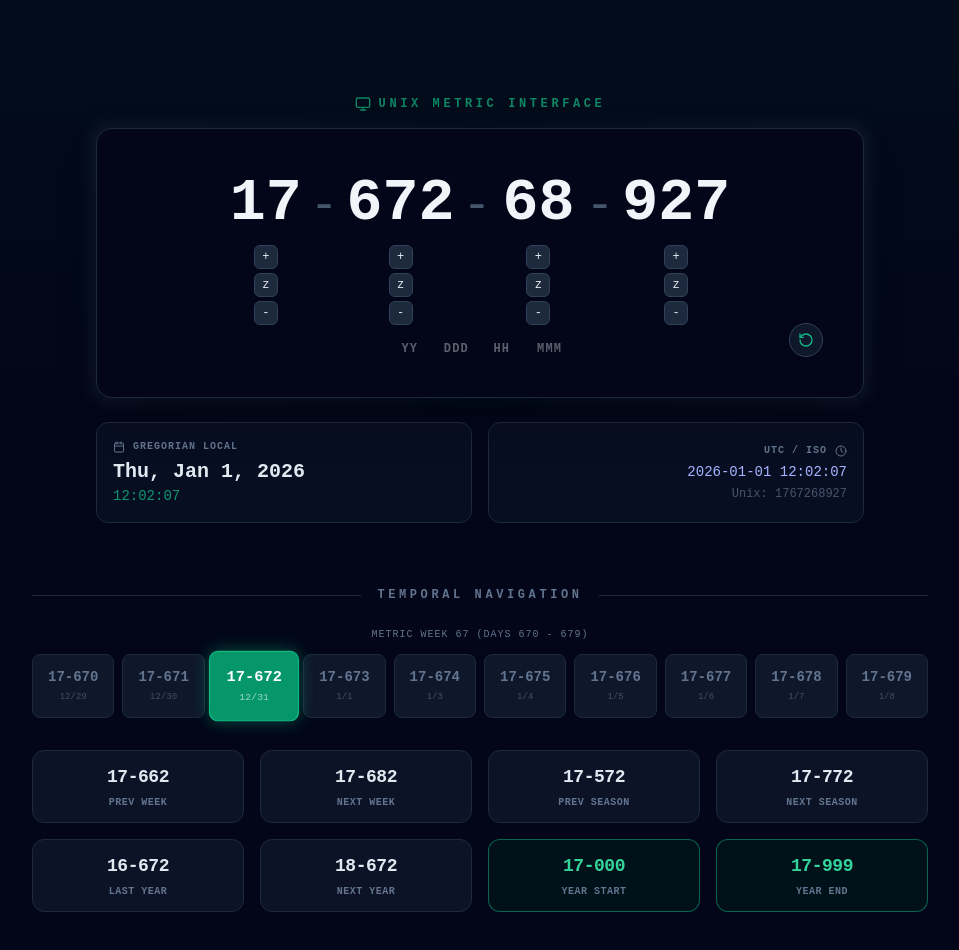
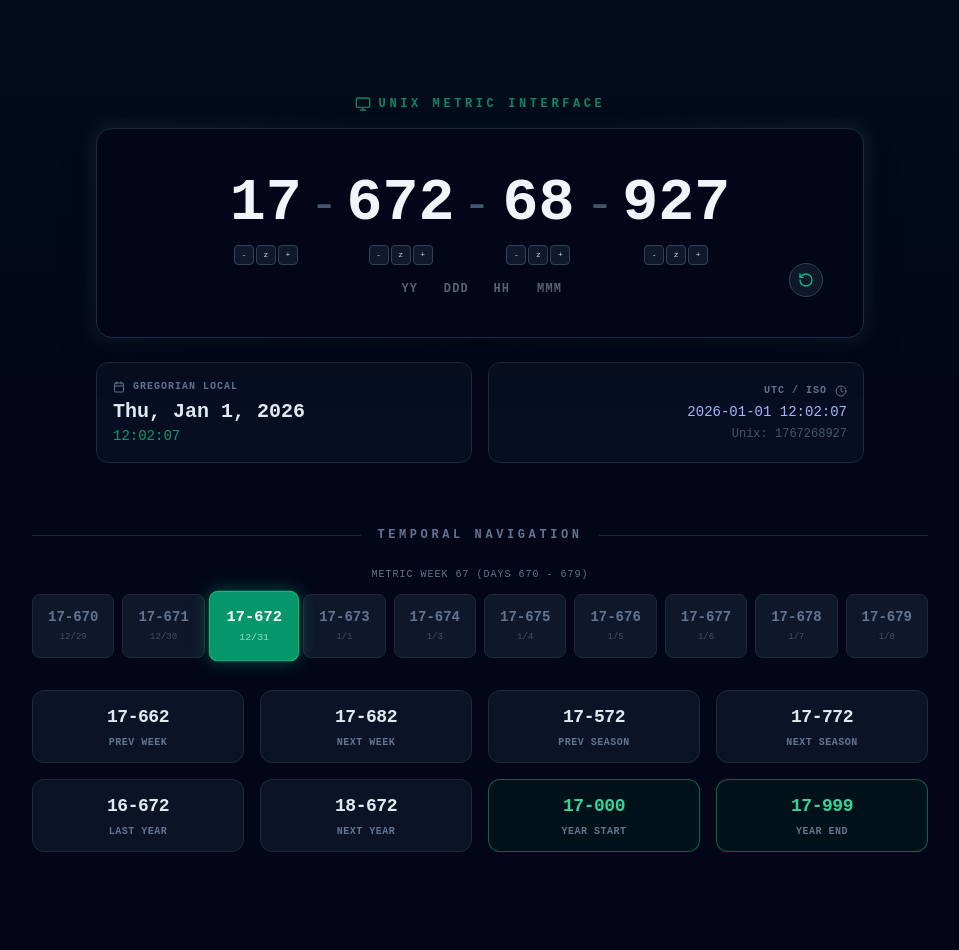
Before and after one commit to HKalbasi/unix-calendar, a React (Vite) app: page / in a window 1280 px wide. Shown: the top 950 px of the page, without its empty margins (160-1119 px from the left). After the commit the page ends 900 px from the top, so only its background shows below. Built offline with nearby package versions, Linux system fonts and the light colour scheme.

Commit message:
Improve css of plus zero minus buttons

```diff
--- a/src/App.tsx
+++ b/src/App.tsx
@@ -151,27 +151,27 @@ const App: React.FC = () => {
     };
 
     return (
-      <div className="flex flex-col items-center gap-1 mt-2">
+      <div className="flex gap-0.5 mt-1">
         <button
-          onClick={increaseValue}
-          className="w-6 h-6 flex items-center justify-center text-xs bg-slate-800 hover:bg-slate-700 border border-slate-700 rounded-md transition-colors"
-          aria-label={`Increase ${field}`}
+          onClick={decreaseValue}
+          className="w-5 h-5 flex items-center justify-center text-[8px] bg-slate-800/50 hover:bg-slate-700/70 border border-slate-700 rounded-sm transition-colors text-slate-300 hover:text-slate-100"
+          aria-label={`Decrease ${field}`}
         >
-          +
+          -
         </button>
         <button
           onClick={zeroValue}
-          className="w-6 h-6 flex items-center justify-center text-xs bg-slate-800 hover:bg-slate-700 border border-slate-700 rounded-md transition-colors"
+          className="w-5 h-5 flex items-center justify-center text-[8px] bg-slate-800/50 hover:bg-slate-700/70 border border-slate-700 rounded-sm transition-colors text-slate-300 hover:text-slate-100"
           aria-label={`Zero ${field}`}
         >
           z
         </button>
         <button
-          onClick={decreaseValue}
-          className="w-6 h-6 flex items-center justify-center text-xs bg-slate-800 hover:bg-slate-700 border border-slate-700 rounded-md transition-colors"
-          aria-label={`Decrease ${field}`}
+          onClick={increaseValue}
+          className="w-5 h-5 flex items-center justify-center text-[8px] bg-slate-800/50 hover:bg-slate-700/70 border border-slate-700 rounded-sm transition-colors text-slate-300 hover:text-slate-100"
+          aria-label={`Increase ${field}`}
         >
-          -
+          +
         </button>
       </div>
     );
@@ -230,7 +230,9 @@ const App: React.FC = () => {
                     className={`bg-transparent text-3xl md:text-6xl font-bold w-[1.5em] md:w-[1.2em] text-center outline-none transition-colors duration-300
                       ${activeField === 'yy' ? 'text-emerald-400 drop-shadow-[0_0_10px_rgba(52,211,153,0.5)]' : 'text-slate-100'}`}
                   />
-                  <ControlButtons field="yy" value={metric.yy} />
+                  <div className="mt-1">
+                    <ControlButtons field="yy" value={metric.yy} />
+                  </div>
                 </div>
 
                 <Separator />
@@ -246,7 +248,9 @@ const App: React.FC = () => {
                     className={`bg-transparent text-3xl md:text-6xl font-bold w-[1.8em] text-center outline-none transition-colors duration-300
                       ${activeField === 'ddd' ? 'text-emerald-400 drop-shadow-[0_0_10px_rgba(52,211,153,0.5)]' : 'text-slate-100'}`}
                   />
-                  <ControlButtons field="ddd" value={metric.ddd} />
+                  <div className="mt-1">
+                    <ControlButtons field="ddd" value={metric.ddd} />
+                  </div>
                 </div>
 
                 <Separator />
@@ -262,7 +266,9 @@ const App: React.FC = () => {
                     className={`bg-transparent text-3xl md:text-6xl font-bold w-[1.3em] text-center outline-none transition-colors duration-300
                       ${activeField === 'hh' ? 'text-emerald-400 drop-shadow-[0_0_10px_rgba(52,211,153,0.5)]' : 'text-slate-100'}`}
                   />
-                  <ControlButtons field="hh" value={metric.hh} />
+                  <div className="mt-1">
+                    <ControlButtons field="hh" value={metric.hh} />
+                  </div>
                 </div>
 
                 <Separator />
@@ -278,13 +284,15 @@ const App: React.FC = () => {
                     className={`bg-transparent text-3xl md:text-6xl font-bold w-[1.8em] text-center outline-none transition-colors duration-300
                       ${activeField === 'mmm' ? 'text-emerald-400 drop-shadow-[0_0_10px_rgba(52,211,153,0.5)]' : 'text-slate-100'}`}
                   />
-                  <ControlButtons field="mmm" value={metric.mmm} />
+                  <div className="mt-1">
+                    <ControlButtons field="mmm" value={metric.mmm} />
+                  </div>
                 </div>
               </div>
             </div>
 
             {/* Field Labels below inputs */}
-            <div className="flex w-full justify-center gap-1 md:gap-2 mt-8 md:mt-4 opacity-40 text-[10px] md:text-xs font-bold tracking-widest uppercase select-none">
+            <div className="flex w-full justify-center gap-1 md:gap-2 mt-6 md:mt-4 opacity-40 text-[10px] md:text-xs font-bold tracking-widest uppercase select-none">
               <div className="flex flex-col items-center">
                 <span className="w-[1.5em] md:w-[1.2em] text-center">YY</span>
               </div>
```
